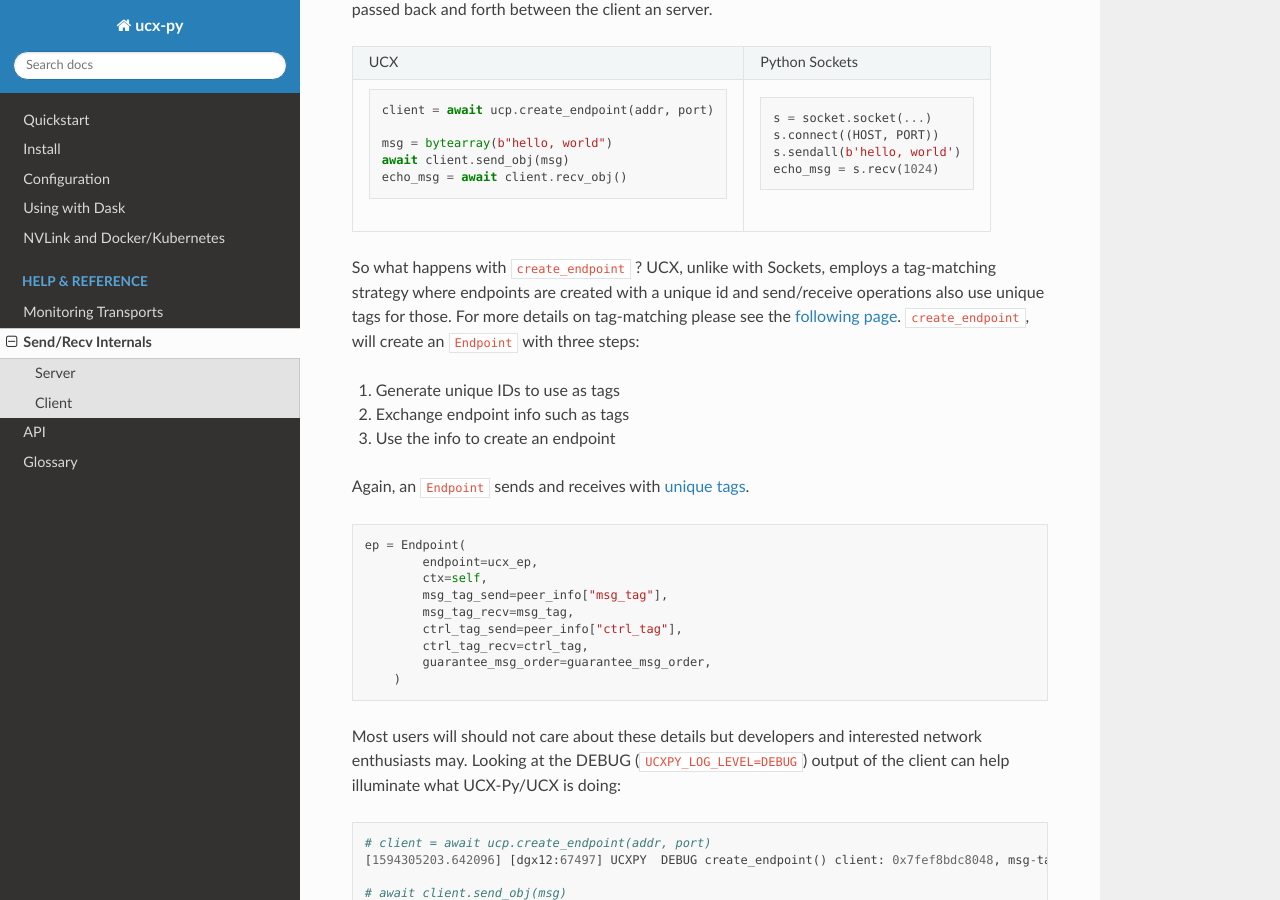
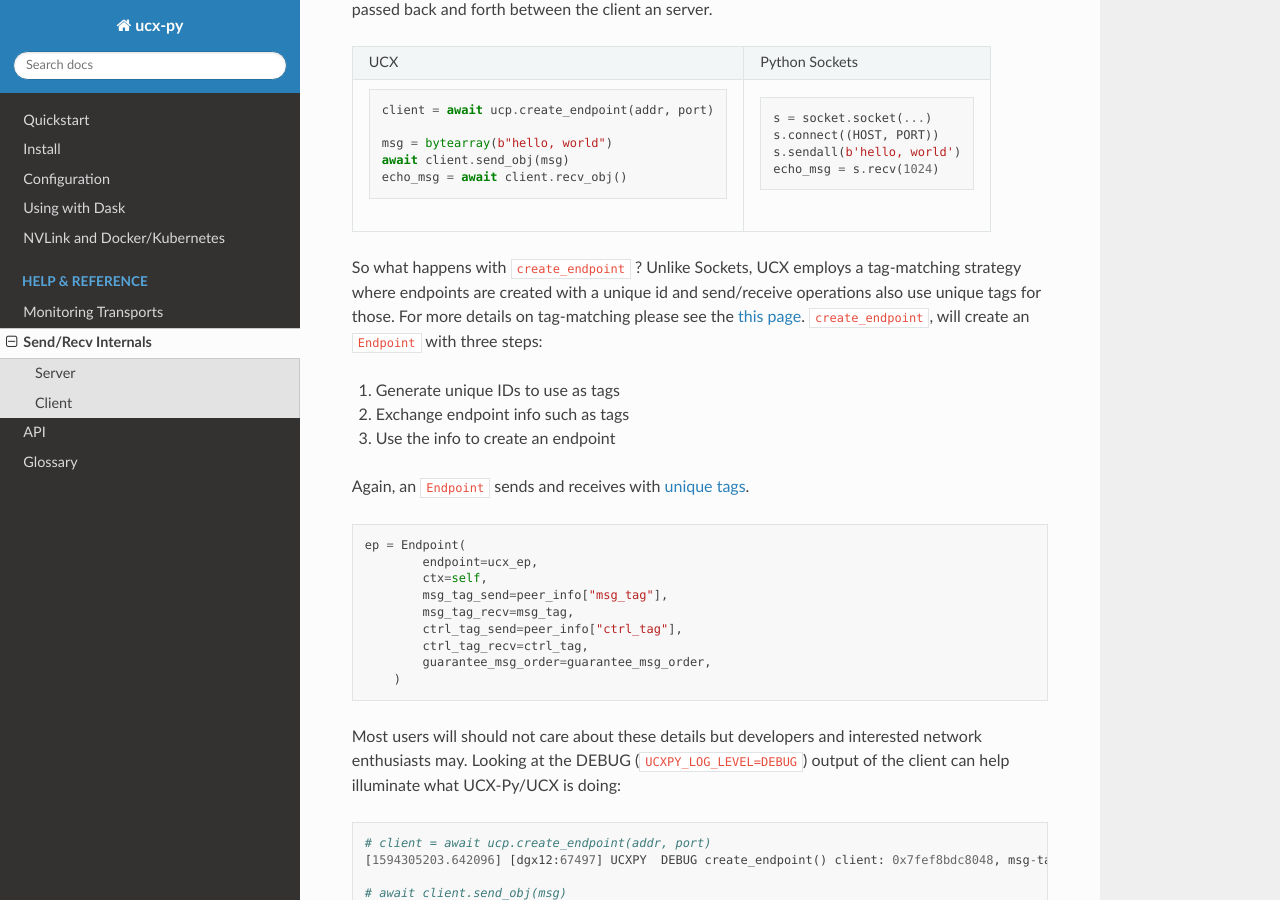
Before and after one commit to rapidsai/ucx-py, a Sphinx documentation site: the page built from docs/source/send-recv.rst, in a window 1280 px wide and 900 px high, scrolled down 1154 px. Built offline with Sphinx 7.4.7 and the Read the Docs theme 2.0.0, drawn with Linux system fonts in a browser that asks for light colours; the version number could not be read and is left out.

Commit message:
Update docs/source/send-recv.rst
Co-authored-by: Peter Andreas Entschev <peter@entschev.com>

```diff
--- a/docs/source/send-recv.rst
+++ b/docs/source/send-recv.rst
@@ -53,7 +53,7 @@ For Sockets, on the client-side we connect to the established host/port combinat
 |                                                      |                                                          |
 +------------------------------------------------------+----------------------------------------------------------+
 
-So what happens with ``create_endpoint`` ?  UCX, unlike with Sockets, employs a tag-matching strategy where endpoints are created with a unique id and send/receive operations also use unique tags for those. For more details on tag-matching please see the `following page <https://community.mellanox.com/s/article/understanding-tag-matching-for-developers>`_. ``create_endpoint``, will create an ``Endpoint`` with three steps:
+So what happens with ``create_endpoint`` ?  Unlike Sockets, UCX employs a tag-matching strategy where endpoints are created with a unique id and send/receive operations also use unique tags for those. For more details on tag-matching please see the `this page <https://community.mellanox.com/s/article/understanding-tag-matching-for-developers>`_. ``create_endpoint``, will create an ``Endpoint`` with three steps:
 
 #. Generate unique IDs to use as tags
 #. Exchange endpoint info such as tags
```
